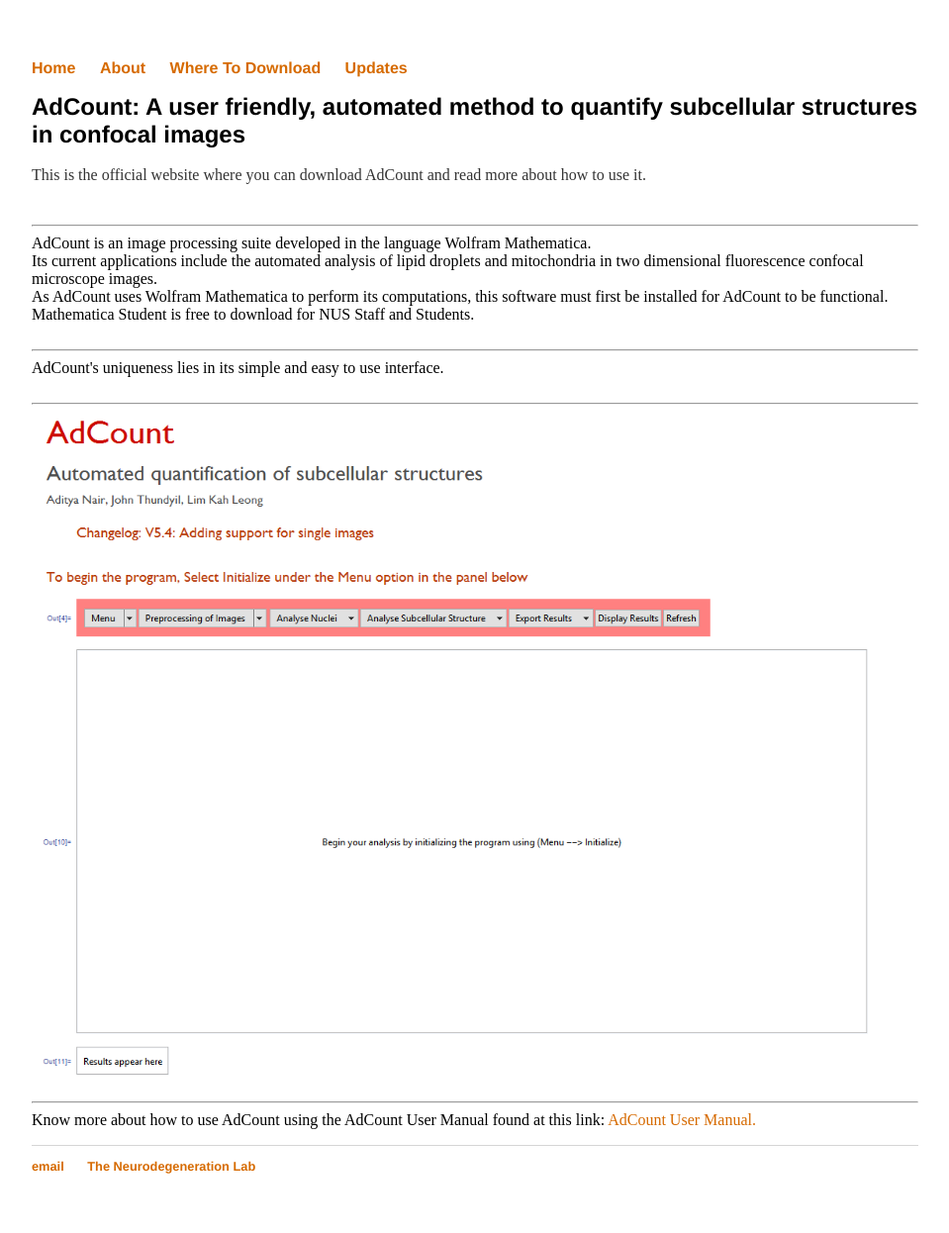
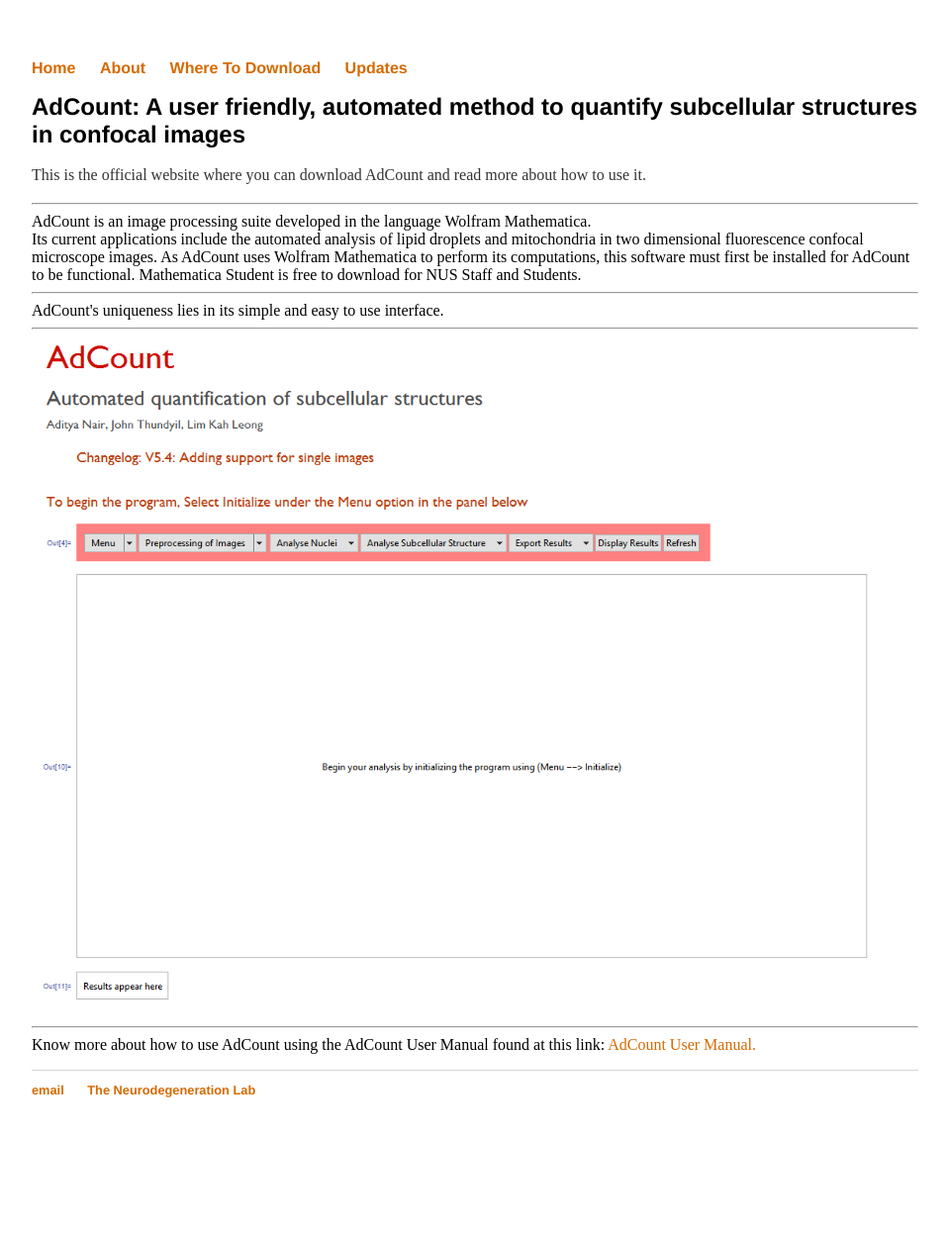
Before and after one commit to adcount/adcount.github.io, a Jekyll site: the page built from index.html, in a window 1280 px wide. Shown: the whole page at 99% size, without its empty margins (160-1119 px from the left). Built offline with Jekyll 4.4.1, drawn with Linux system fonts in a browser that asks for light colours; after the commit the page ends 1169 px from its top, so only the background shows below that.

```diff
--- a/index.html
+++ b/index.html
@@ -4,12 +4,11 @@ title: AdCount
 ---
 <div class="blurb">
 	<h1>AdCount: A user friendly, automated method to quantify subcellular structures in confocal images</h1>
-	<p>This is the official website where you can download AdCount and read more about how to use it. <br><br><hr>
+	<p>This is the official website where you can download AdCount and read more about how to use it. <br><hr>
 
-	AdCount is an image processing suite developed in the language Wolfram Mathematica.<br> Its current applications include the automated analysis of lipid droplets and mitochondria in two dimensional fluorescence confocal microscope images.<br>
-	As AdCount uses Wolfram Mathematica to perform its computations, this software must first be installed for AdCount to be functional. Mathematica Student is free to download for NUS Staff and Students.<br><br>
+	AdCount is an image processing suite developed in the language Wolfram Mathematica.<br> Its current applications include the automated analysis of lipid droplets and mitochondria in two dimensional fluorescence confocal microscope images. As AdCount uses Wolfram Mathematica to perform its computations, this software must first be installed for AdCount to be functional. Mathematica Student is free to download for NUS Staff and Students.<br>
 	<hr>
-	AdCount's uniqueness lies in its simple and easy to use interface.<br><br><hr>
+	AdCount's uniqueness lies in its simple and easy to use interface.<br><hr>
 	<img src="images/AdCount.png" alt="AdCount Interface" class="inline" style="width:902px;height:684px;"><br><hr>
 
 	Know more about how to use AdCount using the AdCount User Manual found at this link: <a href="https://goo.gl/12AwAb">AdCount User Manual.</a>
```
